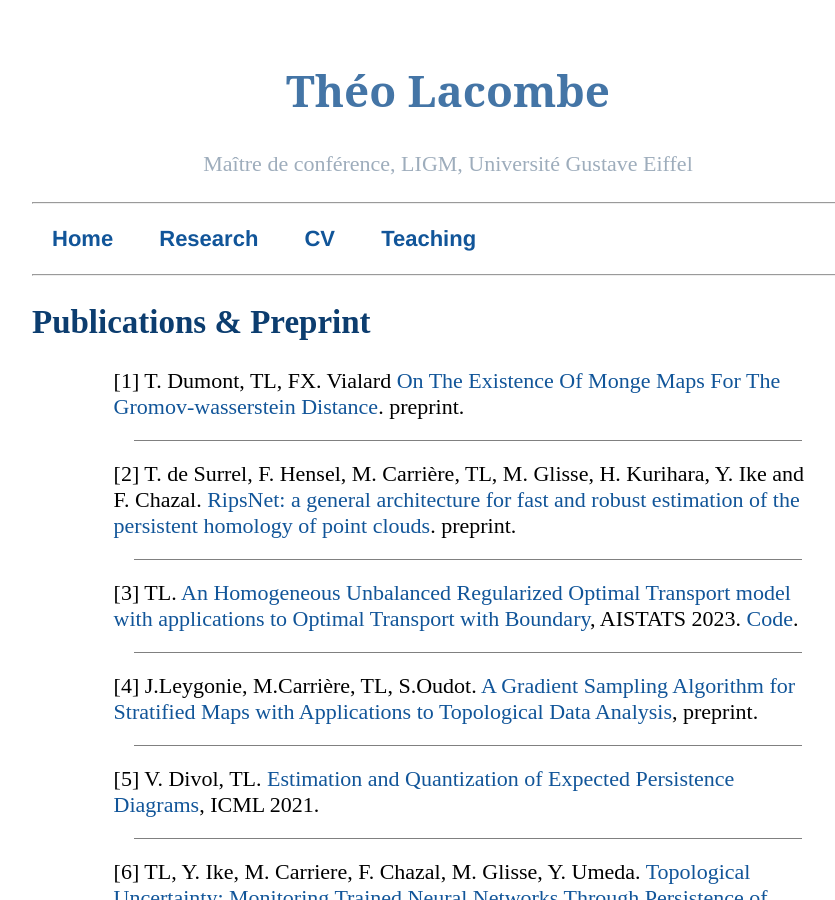
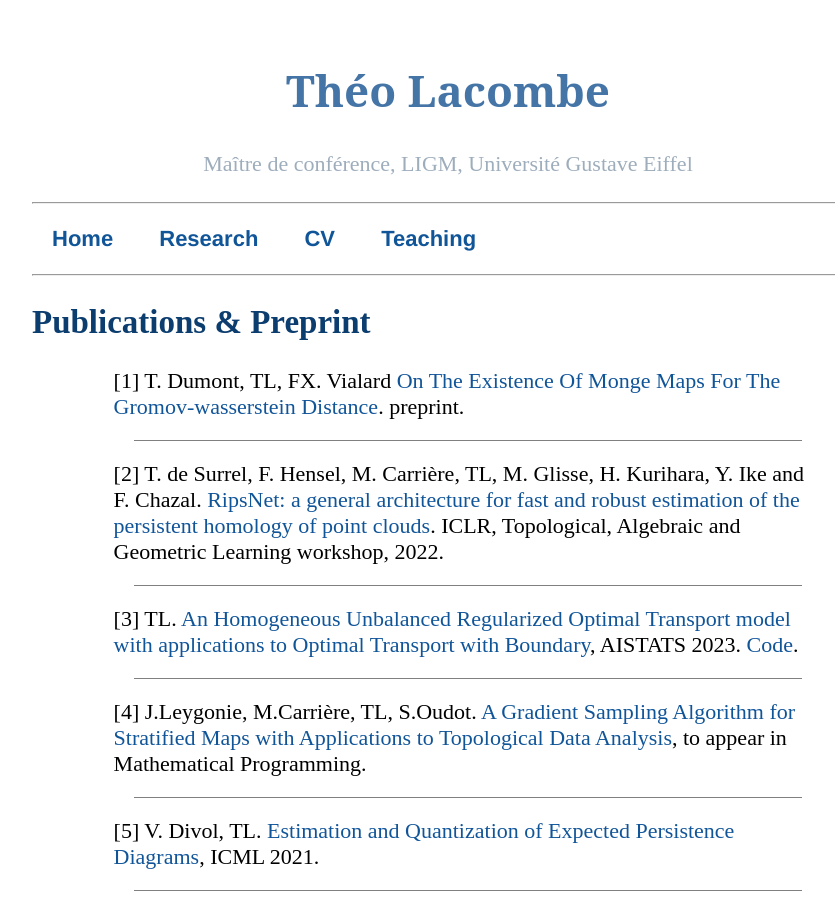
Before and after one commit to tlacombe/tlacombe.github.io, a Jekyll site: the page built from research/index.html, in a window 1280 px wide and 900 px high. Shown: the whole window, without its empty margins (192-1027 px from the left). Built offline with Jekyll 4.4.1, drawn with Linux system fonts in a browser that asks for light colours.

Commit message:
update research

```diff
--- a/research/index.html
+++ b/research/index.html
@@ -5,9 +5,9 @@ title: TL - Research
 <h2>Publications & Preprint</h2>
 	<ol class="publi">
 		<li> T. Dumont, TL, FX. Vialard <a href="https://arxiv.org/abs/2210.11945">On The Existence Of Monge Maps For The Gromov-wasserstein Distance</a>. preprint.</li>
-		<li> T. de Surrel, F. Hensel, M. Carrière, TL, M. Glisse, H. Kurihara, Y. Ike and F. Chazal. <a href="https://arxiv.org/abs/2202.01725">RipsNet: a general architecture for fast and robust estimation of the persistent homology of point clouds</a>. preprint.</li>
+		<li> T. de Surrel, F. Hensel, M. Carrière, TL, M. Glisse, H. Kurihara, Y. Ike and F. Chazal. <a href="https://arxiv.org/abs/2202.01725">RipsNet: a general architecture for fast and robust estimation of the persistent homology of point clouds</a>. ICLR, Topological, Algebraic and Geometric Learning workshop, 2022.</li>
 		<li>TL. <a href="https://arxiv.org/abs/2201.02082">An Homogeneous Unbalanced Regularized Optimal Transport model with applications to Optimal Transport with Boundary</a>, AISTATS 2023. <a href='https://github.com/tlacombe/homogeneousUROT'>Code</a>.
-		<li>J.Leygonie, M.Carrière, TL, S.Oudot. <a href="https://arxiv.org/abs/2109.00530">A Gradient Sampling Algorithm for Stratified Maps with Applications to Topological Data Analysis</a>, preprint.</li>
+		<li>J.Leygonie, M.Carrière, TL, S.Oudot. <a href="https://arxiv.org/abs/2109.00530">A Gradient Sampling Algorithm for Stratified Maps with Applications to Topological Data Analysis</a>, to appear in Mathematical Programming.</li>
 		<li> V. Divol, TL. <a href="https://arxiv.org/pdf/2105.04852.pdf">Estimation and Quantization of Expected Persistence Diagrams</a>, ICML 2021.</li>
 		<li> TL, Y. Ike, M. Carriere, F. Chazal, M. Glisse, Y. Umeda. <a href="https://arxiv.org/pdf/2105.04404.pdf">Topological Uncertainty: Monitoring Trained Neural Networks Through Persistence of Activation Graphs</a>, IJCAI 2021.</li>
 		<li> M. Carriere, F. Chazal, Y. Ike, TL, M. Royer, Y. Umeda. <a href="https://arxiv.org/pdf/1904.09378.pdf">PersLay: A Neural Network Layer for Persistence Diagrams and New Graph Topological Signatures</a>, AISTATS 2020.</li>
```
